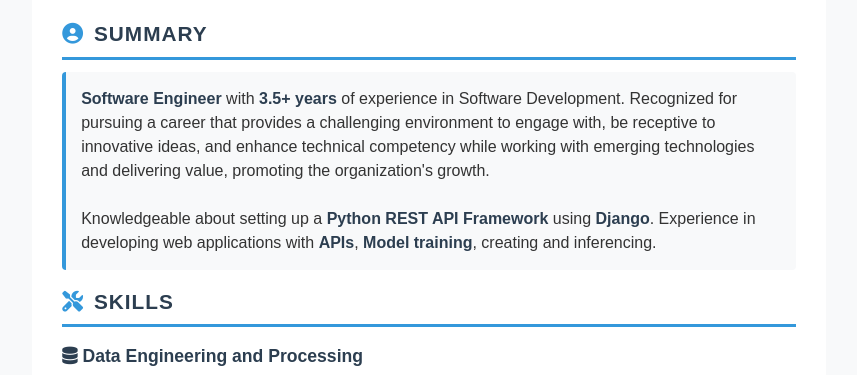
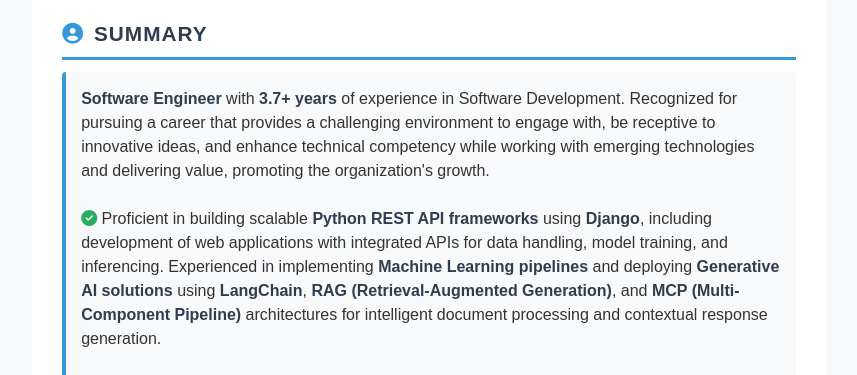
Before and after one commit to imranshariffhs/Resume-view, a plain HTML site: page index.html in a window 1280 px wide. Shown: the part 254-629 px from the top of the page, without its empty margins (211-1068 px from the left). Drawn offline with Linux system fonts and the light colour scheme.

Commit message:
Summay describing the changes

```diff
--- a/index.html
+++ b/index.html
@@ -344,9 +344,11 @@
             <div class="section">
                 <div class="section-title"><i class="fas fa-user-circle"></i>Summary</div>
                 <div class="summary-text">
-                    <strong>Software Engineer</strong> with <strong>3.5+ years</strong> of experience in Software Development. Recognized for pursuing a career that provides a challenging environment to engage with, be receptive to innovative ideas, and enhance technical competency while working with emerging technologies and delivering value, promoting the organization's growth.
+                    <strong>Software Engineer</strong> with <strong>3.7+ years</strong> of experience in Software Development. Recognized for pursuing a career that provides a challenging environment to engage with, be receptive to innovative ideas, and enhance technical competency while working with emerging technologies and delivering value, promoting the organization's growth.
                     <br><br>
-                    Knowledgeable about setting up a <strong>Python REST API Framework</strong> using <strong>Django</strong>. Experience in developing web applications with <strong>APIs</strong>, <strong>Model training</strong>, creating and inferencing.
+                    <i class="fas fa-check-circle" style="color: #27ae60;"></i> Proficient in building scalable <strong>Python REST API frameworks</strong> using <strong>Django</strong>, including development of web applications with integrated APIs for data handling, model training, and inferencing. Experienced in implementing <strong>Machine Learning pipelines</strong> and deploying <strong>Generative AI solutions</strong> using <strong>LangChain</strong>, <strong>RAG (Retrieval-Augmented Generation)</strong>, and <strong>MCP (Multi-Component Pipeline)</strong> architectures for intelligent document processing and contextual response generation.
+                    <br><br>
+                    <!-- Knowledgeable about setting up a <strong>Python REST API Framework</strong> using <strong>Django</strong>. Experience in developing web applications with <strong>APIs</strong>, <strong>Model training</strong>, creating and inferencing. -->
                 </div>
             </div>
 
```
